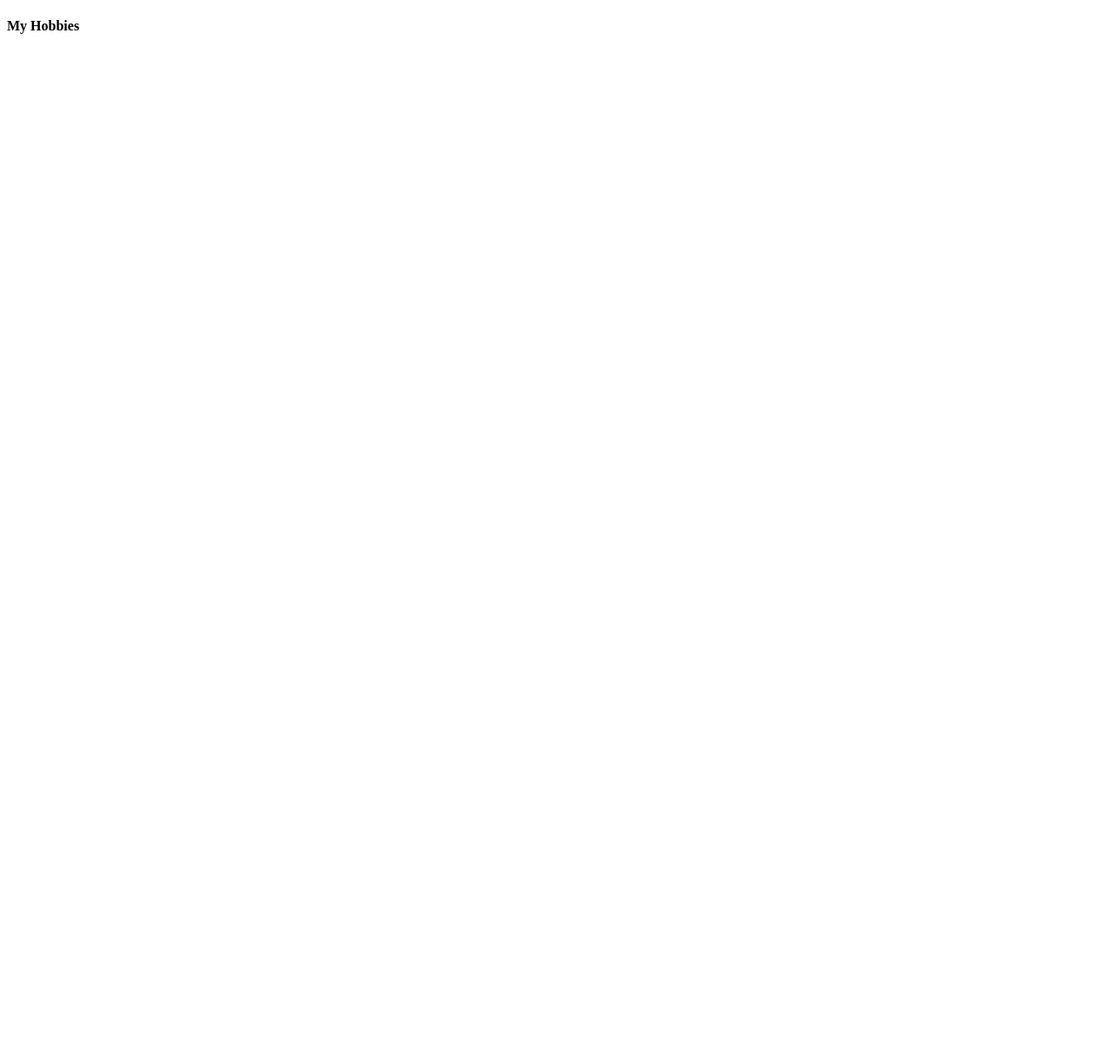
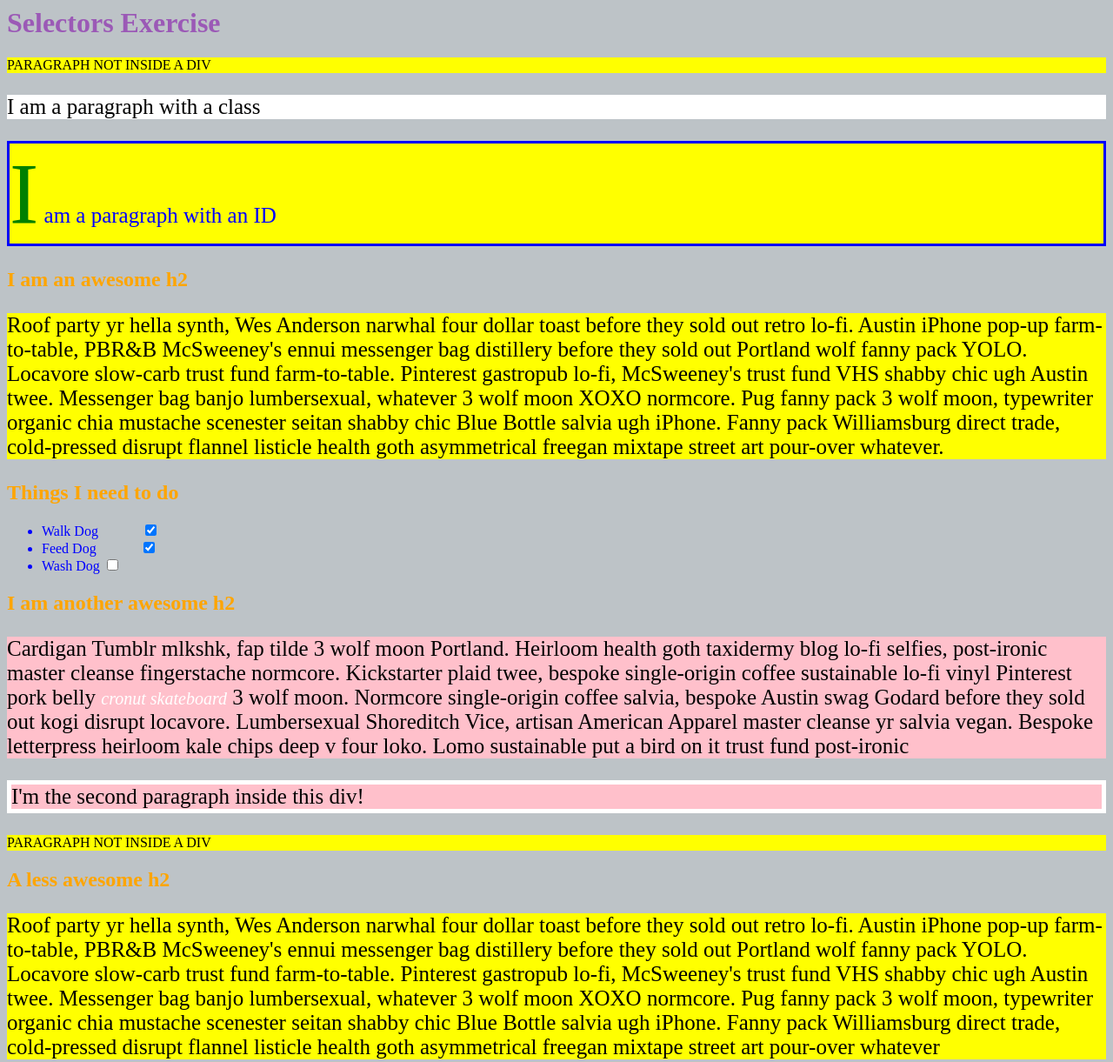
Before and after one commit to MennaNazmi/fullstack, a plain HTML site: page lab6.html in a window 1280 px wide. Shown: the top 1221 px of the page at 87% size. Before the commit the page ends 800 px from the top, so only its background shows below. Drawn offline with Linux system fonts and the light colour scheme.

Commit message:
lab6-css

```diff
--- /dev/null
+++ b/app6.css
@@ -0,0 +1,107 @@
+/* Style the HTML elements according to the following instructions.
+DO NOT ALTER THE EXISTING HTML TO DO THIS.  WRITE ONLY CSS!
+
+/* Give the <body> element a background of #bdc3c7*/
+body {
+    background-color:#bdc3c7 ;
+}
+
+/* Make the <h1> element #9b59b6*/
+h1 {
+    color: #9b59b6;
+
+}
+
+/* Make all <h2> elements orange */
+h2{
+    color: orange;
+}
+
+/* Make all <li> elements blue(pick your own hexadecimal blue)*/
+li{
+    color: blue;
+}
+
+/*Change the background on every paragraph to be yellow*/
+p{
+    background-color: yellow;
+}
+
+/*Make all inputs have a 3px red border*/
+input {
+    border: 3px;
+    border-color: red;
+}
+
+/* Give everything with the class 'hello' a white background*/
+.hello {
+    background-color: white;
+}
+
+/* Give the element with id 'special' a 2px solid blue border(pick your own rgb blue)*/
+
+#special
+{
+    border:2px;
+    color:blue ;   border:solid;
+}
+/*Make all the <p>'s that are nested inside of divs 25px font(font-size: 25px)*/
+div p {
+    font-size: 25px
+}
+
+/*Make only inputs with type 'text' have a gray background*/
+
+input[type="text"] {
+    background-color: grey;
+}
+/* Give both <p>'s inside the 3rd <div> a pink background*/
+div:nth-of-type(3) p {
+    background: pink;
+}
+
+/* Give the 2nd <p> inside the 3rd <div> a 5px white border*/
+div:nth-of-type(3) p:nth-of-type(2){
+	border: 5px solid white;
+}
+
+/* Make the <em> in the 3rd <div> element white and 20px font(font-size:20px)*/
+div:nth-of-type(3) em{
+    color: white;
+	font-size: 20px;
+}
+
+
+/*BONUS CHALLENGES*/
+/*You may need to research some other selectors and properties*/
+
+/*Make all "checked" checkboxes have a left margin of 50px(margin-left: 50px)*/
+
+input:checked{
+	margin-left: 50px;
+}
+
+
+/* Make the <label> elements all UPPERCASE without changing the HTML(definitely look this one up*/
+
+label{
+	text-transform: uppercase;
+}
+
+/*Make the first letter of the element with id 'special' green and 100px font size(font-size: 100)*/
+
+#special:first-letter{
+	color: green;
+	font-size: 100px;
+}
+/*Make the <h1> element's color change to blue when hovered over */
+h1:hover {
+	color: blue;
+}
+
+
+/*Make the <a> element's that have been visited gray */
+
+a:visited {
+	color:gray;
+}
--- a/lab6.html
+++ b/lab6.html
@@ -1,11 +1,64 @@
-<!DOCTYPE html>
-<html lang="en">
+
+<html>
 <head>
-    <meta charset="UTF-8">
-    <meta name="viewport" content="width=device-width, initial-scale=1.0">
-    <title>About ME</title>
+  <meta charset="UTF-8">
+  <title>Selectors Exercise</title>
+  <link rel="stylesheet" type="text/css" href="app6.css">
 </head>
 <body>
-    <h4>My Hobbies</h4>
+  <h1>Selectors Exercise</h1>
+
+<p>PARAGRAPH NOT INSIDE A DIV</p>
+
+<div>
+  <p class="hello">I am a paragraph with a class</p>
+  <p id="special">I am a paragraph with an ID</p>
+
+  <h2>I am an awesome h2</h2>
+
+
+  <p>Roof party yr hella synth, Wes Anderson narwhal four dollar toast before they sold out retro lo-fi. Austin iPhone pop-up farm-to-table, PBR&B McSweeney's ennui messenger bag distillery before they sold out Portland wolf fanny pack YOLO. Locavore slow-carb trust fund farm-to-table. Pinterest gastropub lo-fi, McSweeney's trust fund VHS shabby chic ugh Austin twee. Messenger bag banjo lumbersexual, whatever 3 wolf moon XOXO normcore. Pug fanny pack 3 wolf moon, typewriter organic chia mustache scenester seitan shabby chic Blue Bottle salvia ugh iPhone. Fanny pack Williamsburg direct trade, cold-pressed disrupt flannel listicle health goth asymmetrical freegan mixtape street art pour-over whatever.</p>
+
+</div>
+
+<div>
+  <h2>Things I need to do</h2>
+
+  <ul>
+    <li>Walk Dog <input type="checkbox" checked> </li>
+    <li>Feed Dog <input type="checkbox" checked> </li>
+    <li>Wash Dog <input type="checkbox"></li>
+  </ul>
+</div>
+
+<div>
+  <h2>I am another awesome h2</h2>
+
+  <p>Cardigan Tumblr mlkshk, fap tilde 3 wolf moon Portland. Heirloom health goth taxidermy blog lo-fi selfies, post-ironic master cleanse fingerstache normcore. Kickstarter plaid twee, bespoke single-origin coffee sustainable lo-fi vinyl Pinterest pork belly <em>cronut skateboard</em> 3 wolf moon. Normcore single-origin coffee salvia, bespoke Austin swag Godard before they sold out kogi disrupt locavore. Lumbersexual Shoreditch Vice, artisan American Apparel master cleanse yr salvia vegan. Bespoke letterpress heirloom kale chips deep v four loko. Lomo sustainable put a bird on it trust fund post-ironic</p>
+
+  <p>I'm the second paragraph inside this div!</p>
+</div>
+
+<p>PARAGRAPH NOT INSIDE A DIV</p>
+
+
+<div>
+  <h2>A less awesome h2</h2>
+
+  <p>Roof party yr hella synth, Wes Anderson narwhal four dollar toast before they sold out retro lo-fi. Austin iPhone pop-up farm-to-table, PBR&B McSweeney's ennui messenger bag distillery before they sold out Portland wolf fanny pack YOLO. Locavore slow-carb trust fund farm-to-table. Pinterest gastropub lo-fi, McSweeney's trust fund VHS shabby chic ugh Austin twee. Messenger bag banjo lumbersexual, whatever 3 wolf moon XOXO normcore. Pug fanny pack 3 wolf moon, typewriter organic chia mustache scenester seitan shabby chic Blue Bottle salvia ugh iPhone. Fanny pack Williamsburg direct trade, cold-pressed disrupt flannel listicle health goth asymmetrical freegan mixtape street art pour-over whatever</p>
+
+  <p>One last paragraph here!</p>
+
+  <a href="https://news.ycombinator.com/">I am a link to Hacker News</a>
+  <a href="https://www.devsprout.io">I am a link to DevSprout</a>
+  <br>
+
+  <input type="text" name="name" /><label> Name</label><br/>
+  <input type="password" name="password" /><label> Password</label><br/>
+
+</div>
+
+<p>PARAGRAPH NOT INSIDE A DIV</p>
+
 </body>
 </html>
```
